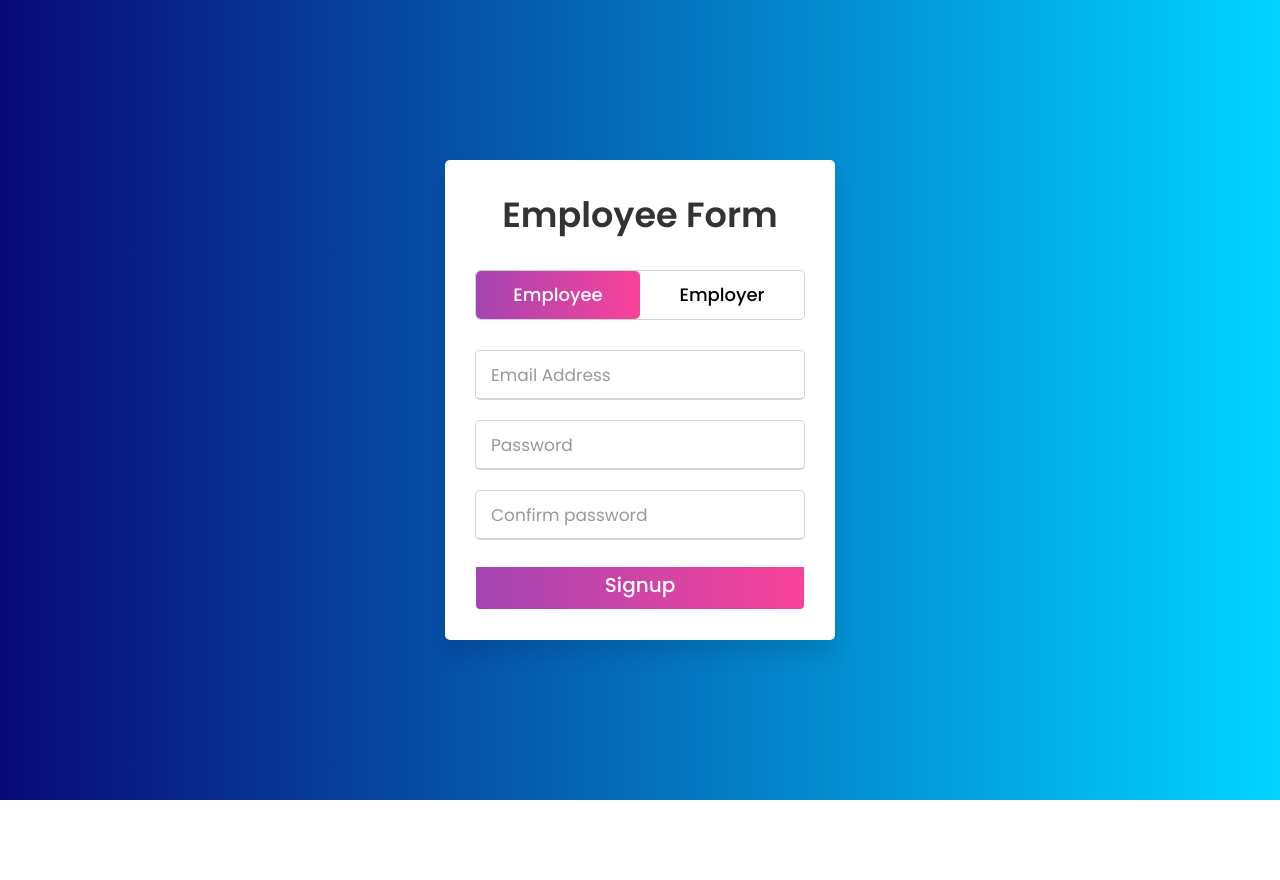
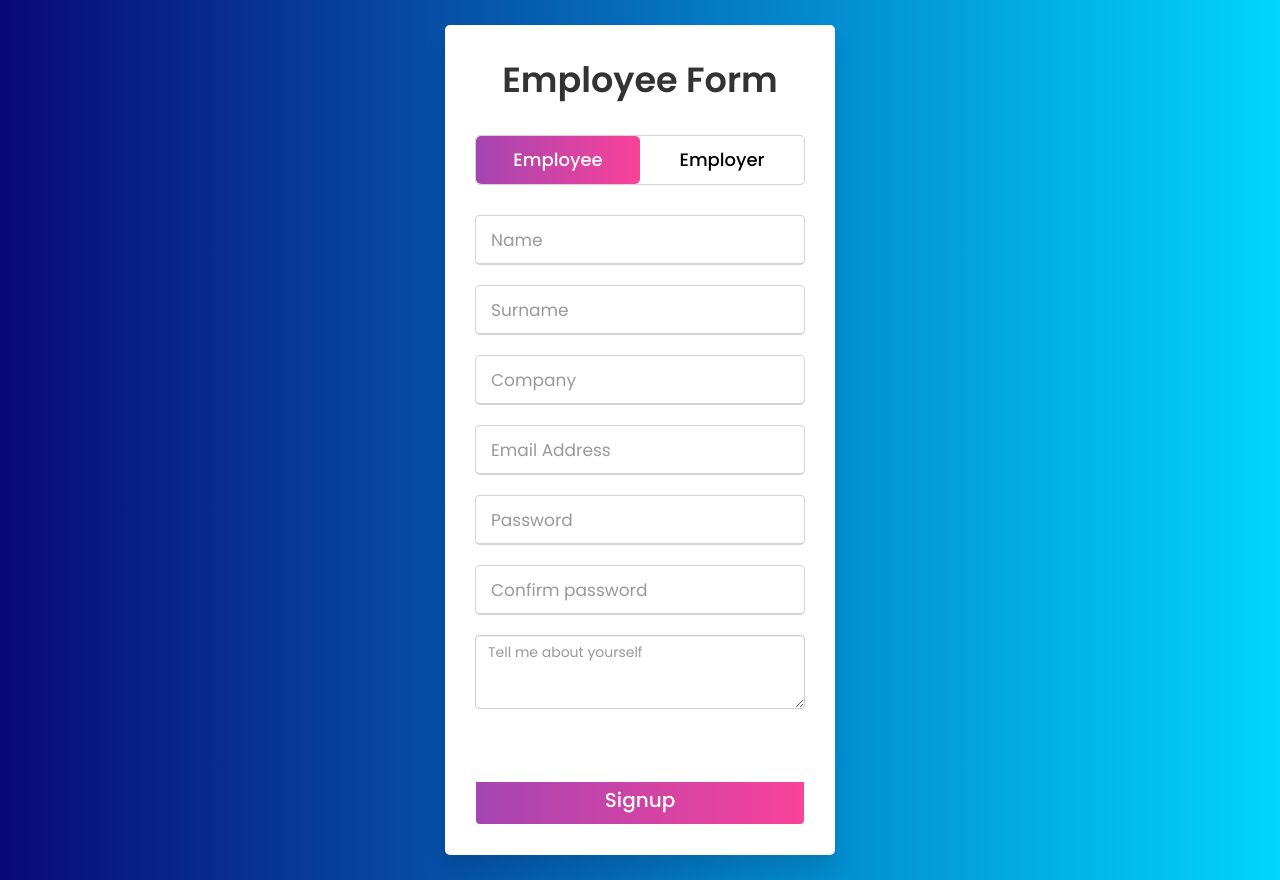
Before and after one commit to YNS2121/Database-Project, a PHP site: page /register.php in a window 1280 px wide. Before the commit the page ends 800 px from the top, so only its background shows below. Run offline with PHP 8.4, Linux system fonts and the light colour scheme; some libraries are stand-ins or nearby versions.

Commit message:
register duzeltildi

```diff
--- a/register.php
+++ b/register.php
@@ -24,7 +24,7 @@
 </head>
 
 <body>
-    <div class="wrapper">
+    <div class="wrapper" style="margin: 25px;">
         <div class="title-text">
             <div class="title login">Employee Form</div>
             <div class="title signup">Employer Form</div>
@@ -40,6 +40,15 @@
             <div class="form-inner">
                 <form action="#" class="login">
                     <div class="field">
+                        <input type="text" placeholder="Name" required>
+                    </div>
+                    <div class="field">
+                        <input type="text" placeholder="Surname" required>
+                    </div>
+                    <div class="field">
+                        <input type="text" placeholder="Company" required>
+                    </div>
+                    <div class="field">
                         <input type="text" placeholder="Email Address" required>
                     </div>
                     <div class="field">
@@ -48,12 +57,21 @@
                     <div class="field">
                         <input type="password" placeholder="Confirm password" required>
                     </div>
+                    <div class="field">
+                        <textarea class="form-control" id="exampleFormControlTextarea1" placeholder="Tell me about yourself" rows="3"></textarea>
+                    </div>
+                    <div class="field">
+
+                    </div>
                     <div class="field btn">
                         <div class="btn-layer"></div>
                         <input type="submit" value="Signup">
                     </div>
                 </form>
                 <form action="#" class="signup">
+                    <div class="field">
+                        <input type="text" placeholder="Company Name" required>
+                    </div>
                     <div class="field">
                         <input type="text" placeholder="Email Address" required>
                     </div>
@@ -62,6 +80,16 @@
                     </div>
                     <div class="field">
                         <input type="password" placeholder="Confirm password" required>
+                    </div>
+                    <div class="field">
+                        <textarea class="form-control" id="exampleFormControlTextarea1" placeholder="Vision" rows="3"></textarea>
+                    </div>
+                    <div style="margin-top: 10%;"></div>
+                    <div class="field">
+                        <textarea class="form-control" id="exampleFormControlTextarea1" placeholder="Mission" rows="3"></textarea>
+                    </div>
+                    <div class="field">
+
                     </div>
                     <div class="field btn">
                         <div class="btn-layer"></div>
```
